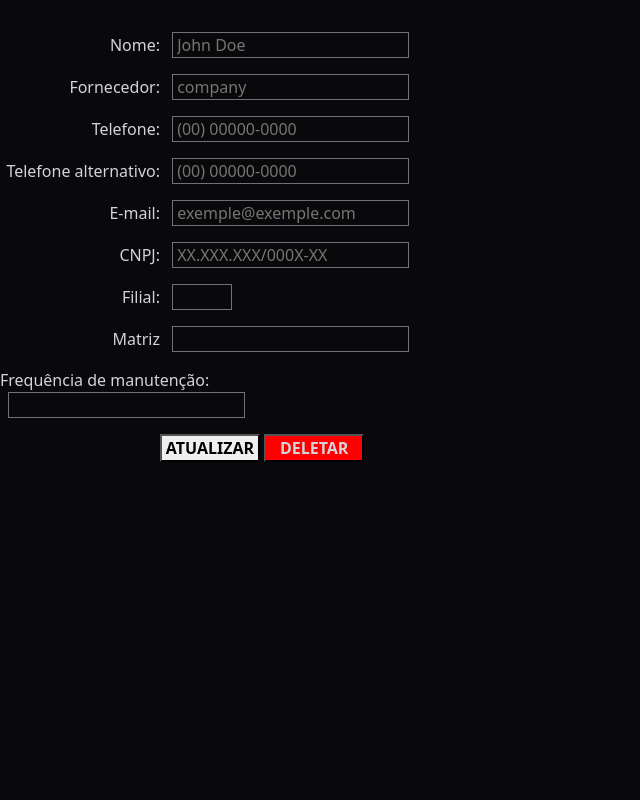
After one commit to MHsantana/PI_DBAcademia, a Django app: page /update/1/ in a window 1280 px wide. The commit adds this page. Shown: the whole page, without its empty margins (0-640 px from the left). Run offline with Django 5.2, Linux system fonts and the light colour scheme.

Commit message:
feat: adição das funcionalidades esenciais para o crud

```diff
--- a/Membros/Pablo/PROJETO_PI/PROJETO_PI/urls.py
+++ b/Membros/Pablo/PROJETO_PI/PROJETO_PI/urls.py
@@ -9,4 +9,5 @@ urlpatterns = [
     path('',views.home,name='home'),
     path('dashboard/',views.dashboard,name='dashboard'),
     path('register/',views.register,name='register'),
+    path('update/<id>/',views.update,name='update'),
 ]
--- /dev/null
+++ b/Membros/Pablo/PROJETO_PI/app_site/templates/update.html
@@ -0,0 +1,130 @@
+{% load static %}
+<!DOCTYPE html>
+<head>
+  <meta charset="utf-8" />
+  <meta name="viewport" content="width=device-width, initial-scale=1" />
+
+  <link
+    href="https://cdn.jsdelivr.net/npm/bootstrap@5.0.2/dist/css/bootstrap.min.css"
+    rel="stylesheet"
+    integrity="sha384-EVSTQN3/azprG1Anm3QDgpJLIm9Nao0Yz1ztcQTwFspd3yD65VohhpuuCOmLASjC"
+    crossorigin="anonymous"
+  />
+
+  <title>Projeto PI</title>
+  <link rel="stylesheet" href="{% static 'css/main.css' %}" />
+</head>
+<body>
+  <main class="flex-column" style="height: 100%">
+    <section id="register_section">
+      <form>
+        {% csrf_token %}
+        <div>
+          <label for="name" class="label">Nome:</label>
+          <input
+            type="text"
+            name="name"
+            class="input"
+            placeholder="John Doe"
+            id="update_name"
+          />
+        </div>
+        <div>
+          <label for="supplier" class="label">Fornecedor:</label>
+          <input
+            type="text"
+            name="supplier"
+            class="input"
+            placeholder="company"
+            id="update_company"
+          />
+        </div>
+        <div>
+          <label for="tel" class="label">Telefone:</label>
+          <input
+            type="text"
+            name="tel"
+            class="input"
+            placeholder="(00) 00000-0000"
+            id="update_tel"
+          />
+        </div>
+        <div>
+          <label for="tel2" class="label">Telefone alternativo:</label>
+          <input
+            type="text"
+            name="tel2"
+            class="input"
+            placeholder="(00) 00000-0000"
+            id="update_tel2"
+          />
+        </div>
+        <div>
+          <label for="email" class="label">E-mail:</label>
+          <input
+            type="text"
+            name="email"
+            class="input"
+            placeholder="exemple@exemple.com"
+            id="update_email"
+          />
+        </div>
+        <div>
+          <label for="cnpj" class="label">CNPJ:</label>
+          <input
+            type="text"
+            name="cnpj"
+            class="input"
+            placeholder="XX.XXX.XXX/000X-XX"
+            id="update_cnpj"
+          />
+        </div>
+
+        <div>
+          <label for="branch" class="label">Filial:</label>
+          <input
+            list="boolean"
+            name="branch"
+            class="input input_smal"
+            id="update_branch"
+          />
+          <datalist id="boolean">
+            <option value="sim"></option>
+            <option value="não"></option>
+          </datalist>
+        </div>
+        <div>
+          <label for="headquarter" class="label">Matriz</label>
+          <input
+            type="text"
+            name="headquarters"
+            class="input"
+            id="update_headquarter"
+          />
+        </div>
+
+        <div>
+          <label for="maintenece-date">Frequência de manutenção:</label>
+          <input
+            list="date-list"
+            name="maintenece-date"
+            class="input"
+            id="update_maintenece"
+          />
+
+          <datalist id="date-list">
+            <option value="A cada 8 meses"></option>
+            <option value="A cada 1000 meses"></option>
+            <option value="exemplo"></option>
+          </datalist>
+        </div>
+        <div>
+          <button type="submit" class="button_submit margin-left">
+            ATUALIZAR
+          </button>
+          <button class="button_submit bg-color-red">DELETAR</button>
+        </div>
+      </form>
+    </section>
+  </main>
+</body>
--- a/Membros/Pablo/PROJETO_PI/app_site/views.py
+++ b/Membros/Pablo/PROJETO_PI/app_site/views.py
@@ -9,3 +9,6 @@ def dashboard(request):
 
 def register(request):
     return render(request,'register.html', {'page': 'REGISTER'})
+
+def update(request, id):
+    return render(request,'update.html', {"id": id})
--- a/Membros/Pablo/PROJETO_PI/static/css/main.css
+++ b/Membros/Pablo/PROJETO_PI/static/css/main.css
@@ -11,6 +11,45 @@
     margin: 0;
     padding: 0;
     box-sizing: border-box;
+}
+
+.pointer {
+    cursor: pointer;
+}
+
+.bg-color-red {
+    background-color: red;
+    color: var(--zinc-300)
+}
+
+.radius-top {
+    border-radius: 30% 30% 0 0;
+}
+
+.margin-left {
+    margin-left: 10rem;
+}
+
+.flex-column {
+    display: flex;
+    flex-direction: column;
+}
+
+.hover-shadow:hover {
+    box-shadow: 0 0 5px;
+}
+
+.exit {
+    border: none;
+    color: var(--zinc-300);
+    background-color: var(--zinc-900);
+    width: 50px;
+    height: 40px;
+}
+
+.hover-white:hover {
+    background-color: var(--zinc-300);
+    color: var(--zinc-900);
 }
 
 /* o resto é só diverção e muito trampo */
@@ -68,7 +107,7 @@ body aside #navbar .button {
     line-height: 1.1rem;
 }
 
-body #responsive_menu {
+#responsive_menu {
     display: none;
     color: var(--zinc-300);
     background-color: var(--zinc-900);
@@ -80,6 +119,25 @@ body #responsive_menu {
     position: absolute;
     bottom: 15px;
     left: 15px;
+    border: 1px solid var(--zinc-500);
+    opacity: 40%;
+}
+
+#update {
+    position: absolute;
+    width: 100%;
+    height: 100vh;
+    background-color: rgba(0, 0, 0, 0.689);
+    display: none;
+    flex-direction: column;
+    align-items: center;
+    justify-content: center;
+}
+
+#update > div {
+    width: 80vh;
+    min-height: 75vh;
+    background-color: var(--zinc-950);
 }
 
 body #workspace {
@@ -215,11 +273,11 @@ main #register_section .input {
 
 main #register_section .input_smal {
     width: 60px;
-
 }
 
 main #register_section .button_submit {
     width: 100px;
+    font-weight: 700;
 }
 
 @media screen and (max-width: 600px) {
```
Also changed, not shown: Membros/Pablo/PROJETO_PI/app_site/templates/dashboard.html (+27 -35 lines), Membros/Pablo/PROJETO_PI/app_site/templates/main.html (+67 -5 lines), Membros/Pablo/PROJETO_PI/app_site/templates/register.html (+17 -6 lines).
